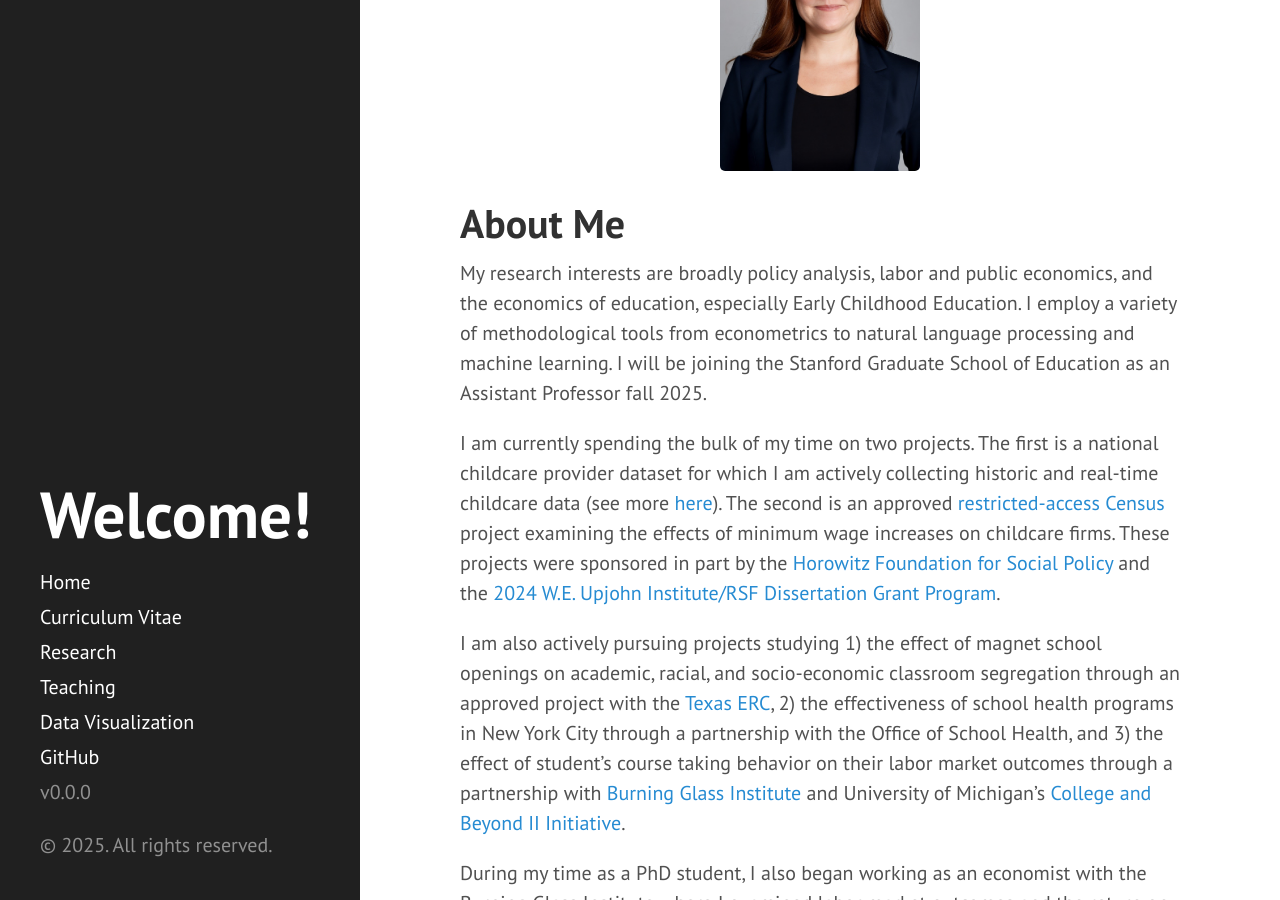
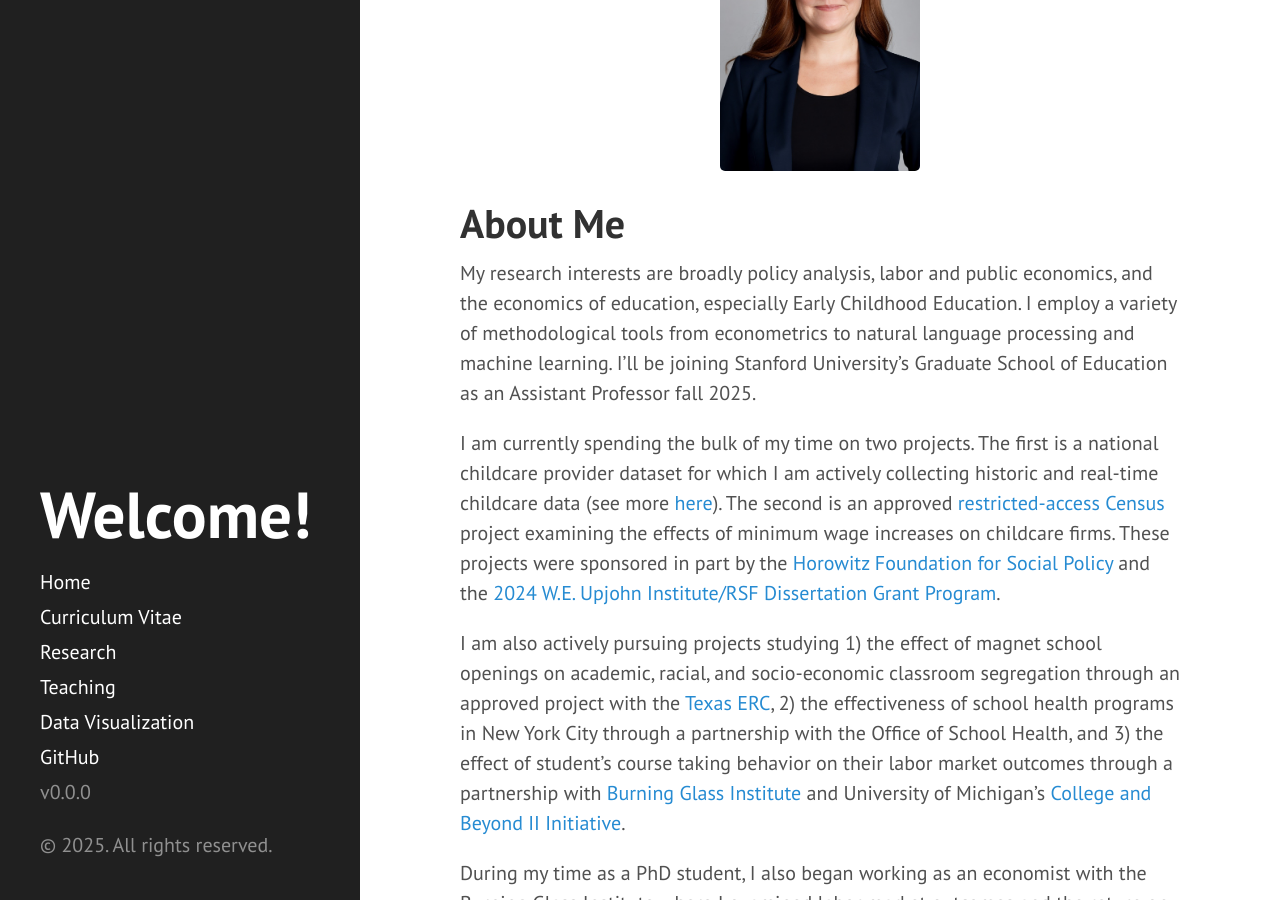
Before and after one commit to kcsadow/website, a Jekyll site: the page built from index.md, in a window 1280 px wide and 900 px high, scrolled down 328 px. Built offline with Jekyll 4.4.1, drawn with Linux system fonts in a browser that asks for light colours; the list of posts is cut into pages by our own code.

Commit message:
Update index.md

```diff
--- a/index.md
+++ b/index.md
@@ -12,7 +12,7 @@ layout: default
 </p>
 
 # About Me
-My research interests are broadly policy analysis, labor and public economics, and the economics of education, especially Early Childhood Education. I employ a variety of methodological tools from econometrics to natural language processing and machine learning. I will be joining the Stanford Graduate School of Education as an Assistant Professor fall 2025.
+My research interests are broadly policy analysis, labor and public economics, and the economics of education, especially Early Childhood Education. I employ a variety of methodological tools from econometrics to natural language processing and machine learning. I'll be joining Stanford University's Graduate School of Education as an Assistant Professor fall 2025.
 
 I am currently spending the bulk of my time on two projects. The first is a national childcare provider dataset for which I am actively collecting historic and real-time childcare data (see more [here](https://kcsadow.github.io/website/dataviz/)). The second is an approved [restricted-access Census](https://www.census.gov/topics/research/guidance/restricted-use-microdata.html) project examining the effects of minimum wage increases on childcare firms. These projects were sponsored in part by the [Horowitz Foundation for Social Policy](https://www.horowitz-foundation.org/2024) and the [2024 W.E. Upjohn Institute/RSF Dissertation Grant Program](https://www.russellsage.org/news/third-annual-dissertation-research-grants-awarded).
 
```
